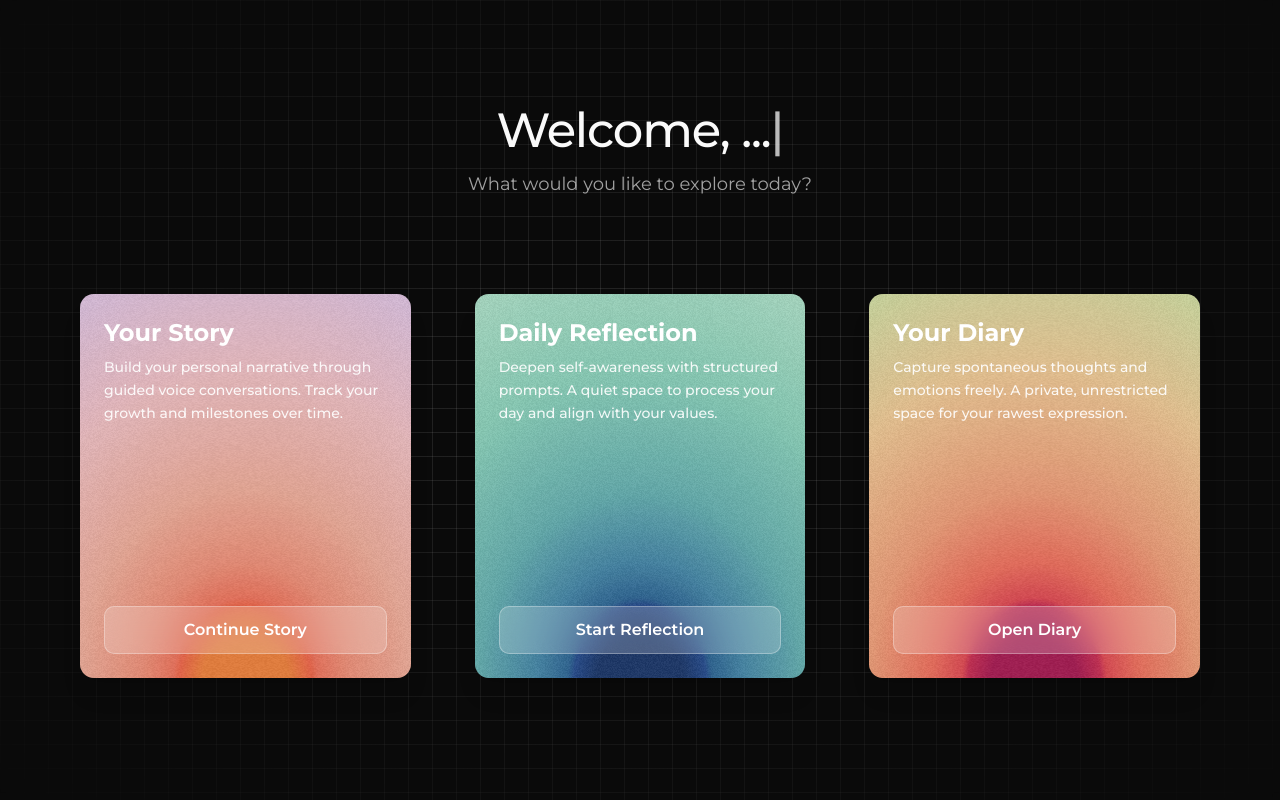
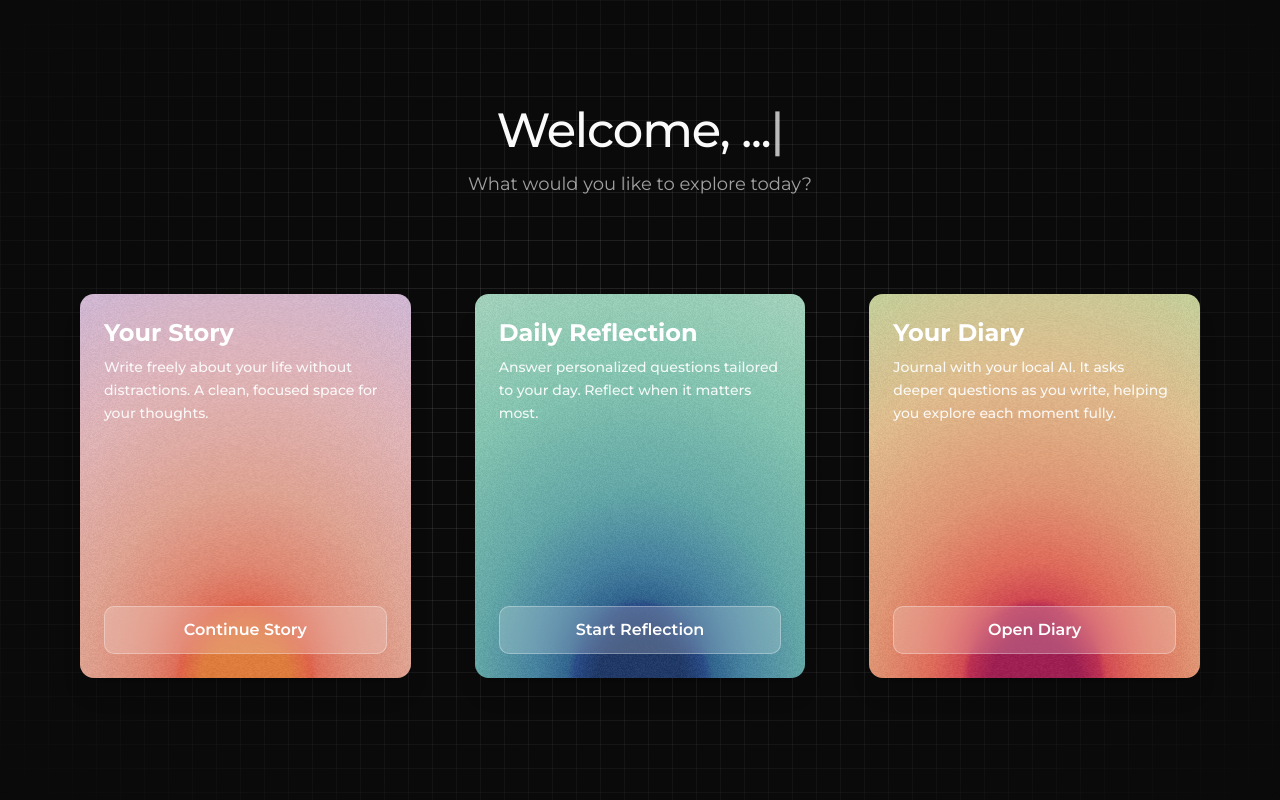
Before and after one commit to oniwakaa/humanity, a Next.js app in the folder web/: page /app in a window 1280 px wide. Built offline with nearby package versions, Linux system fonts and the light colour scheme.

Commit message:
Update feature card descriptions with improved copy

```diff
--- a/web/src/app/app/page.tsx
+++ b/web/src/app/app/page.tsx
@@ -27,7 +27,7 @@ export default function DashboardPage() {
     const features = [
         {
             title: "Your Story",
-            description: "Build your personal narrative through guided voice conversations. Track your growth and milestones over time.",
+            description: "Write freely about your life without distractions. A clean, focused space for your thoughts.",
             action: "Continue Story",
             gradient: [
                 { color: 'rgba(255, 140, 66, 1)', stop: '10.5%' }, // Deep Amber
@@ -42,7 +42,7 @@ export default function DashboardPage() {
         },
         {
             title: "Daily Reflection",
-            description: "Deepen self-awareness with structured prompts. A quiet space to process your day and align with your values.",
+            description: "Answer personalized questions tailored to your day. Reflect when it matters most.",
             action: "Start Reflection",
             gradient: [
                 { color: 'rgba(30, 60, 114, 1)', stop: '10.5%' },  // Deep Blue
@@ -57,7 +57,7 @@ export default function DashboardPage() {
         },
         {
             title: "Your Diary",
-            description: "Capture spontaneous thoughts and emotions freely. A private, unrestricted space for your rawest expression.",
+            description: "Journal with your local AI. It asks deeper questions as you write, helping you explore each moment fully.",
             action: "Open Diary",
             gradient: [
                 { color: 'rgba(180, 30, 90, 1)', stop: '10.5%' },  // Deep Magenta
```
